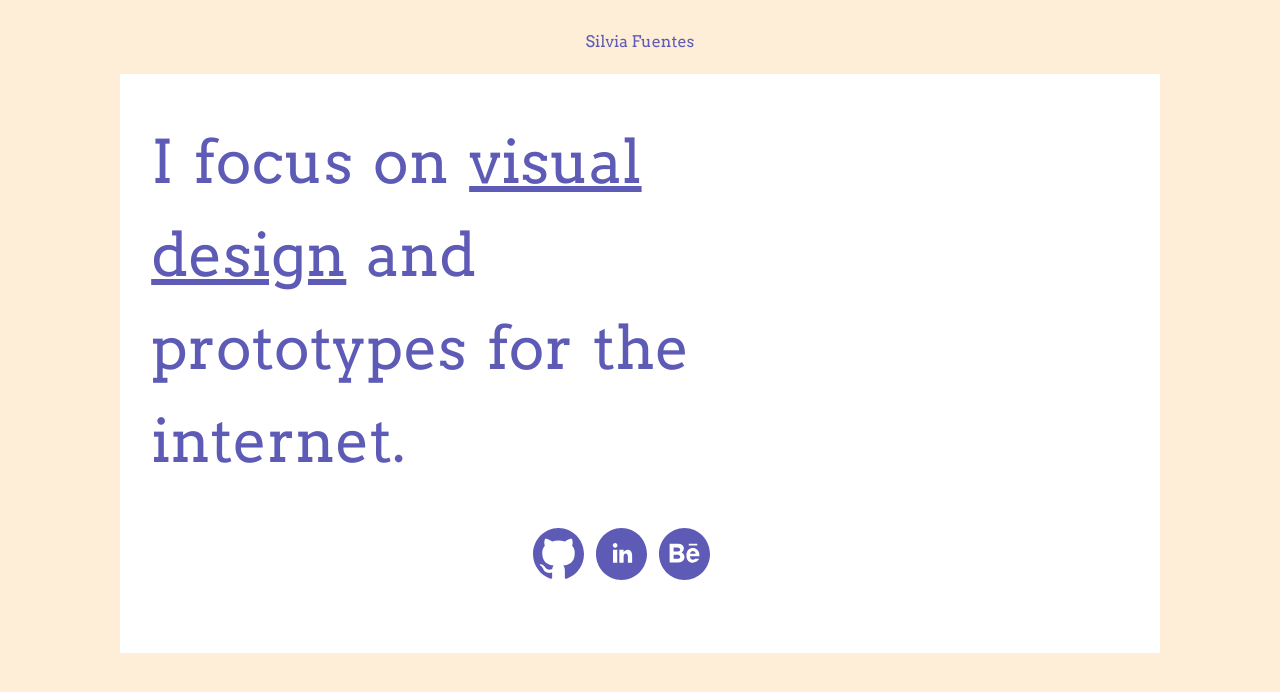
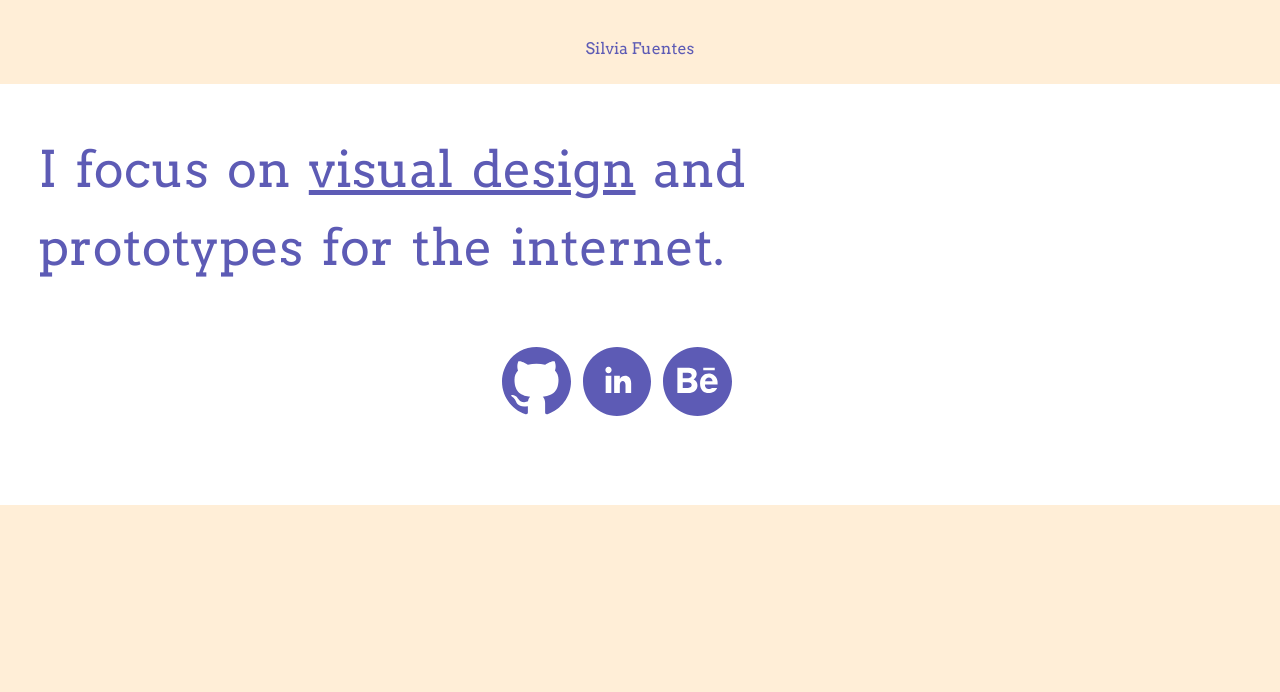
Before and after one commit to silviafuen/silviafuen.github.io, a Jekyll site: the page index.html, which Jekyll copies as it is, in a window 1280 px wide. Shown: the top 692 px of the page. Built offline with Jekyll 4.4.1, drawn with Linux system fonts in a browser that asks for light colours.

Commit message:
Stylistic changes for responsive
small changes for responsive.

```diff
--- a/index.html
+++ b/index.html
@@ -16,7 +16,7 @@
     font-size: 100%;
     background-color: #FFEED7;
     color: #5D5BB5;
-    width: 1040px;
+    width: 100%;
     margin: 0 auto;
   }
 
@@ -40,11 +40,11 @@
     text-align: left;
     height: 100%;
     background-color: #fff;
-    padding: 2% 4% 3% 3%;
+    padding: 2% 4% 4% 3%;
   }
 
   h1 {
-    font-size: 60px;
+    font-size: 315%;
     word-spacing: 7px;
     line-height: 155%;
   }
@@ -56,7 +56,7 @@
 
   .icons {
     margin: auto;
-    width: 24%;
+    width: 25%;
     word-spacing: 8px;
   }
 </style>
```
